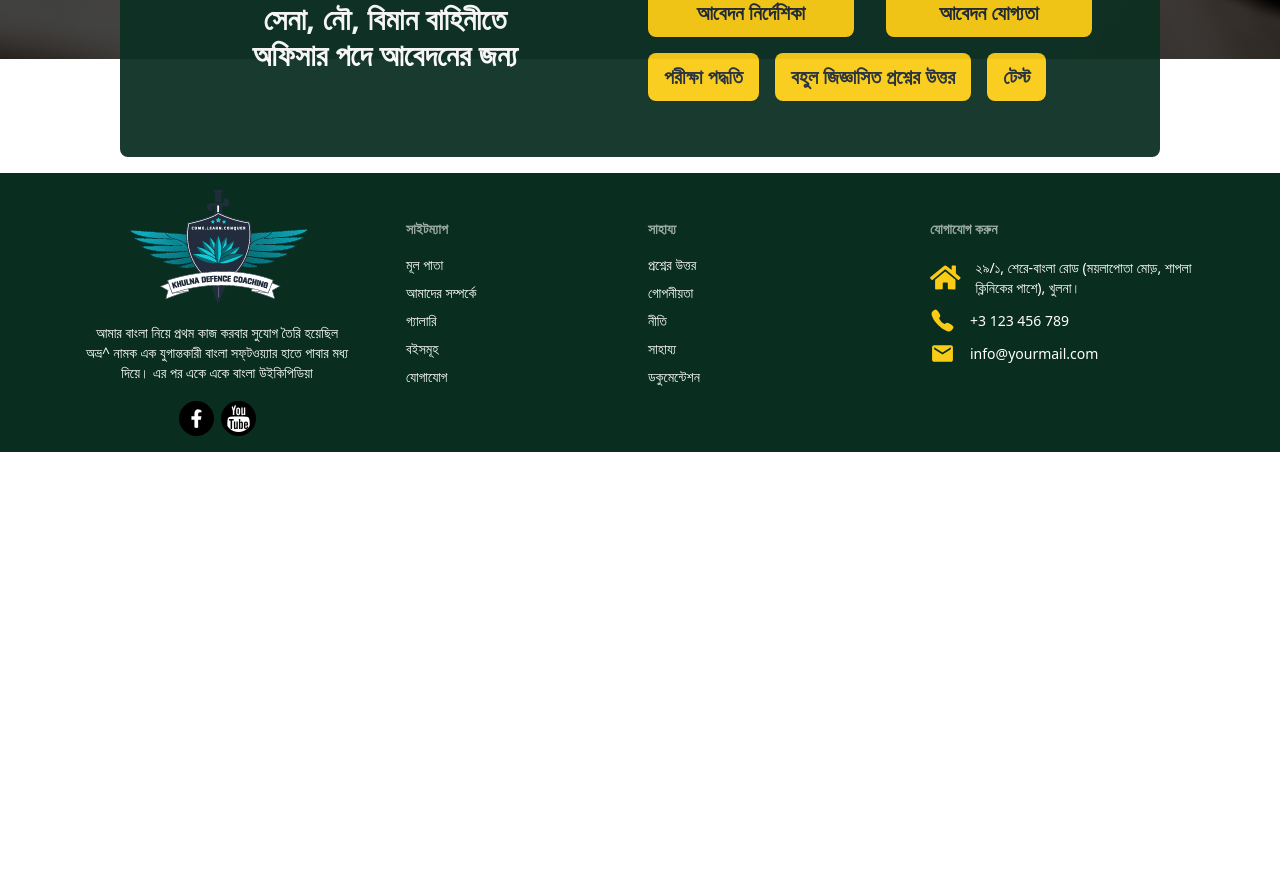
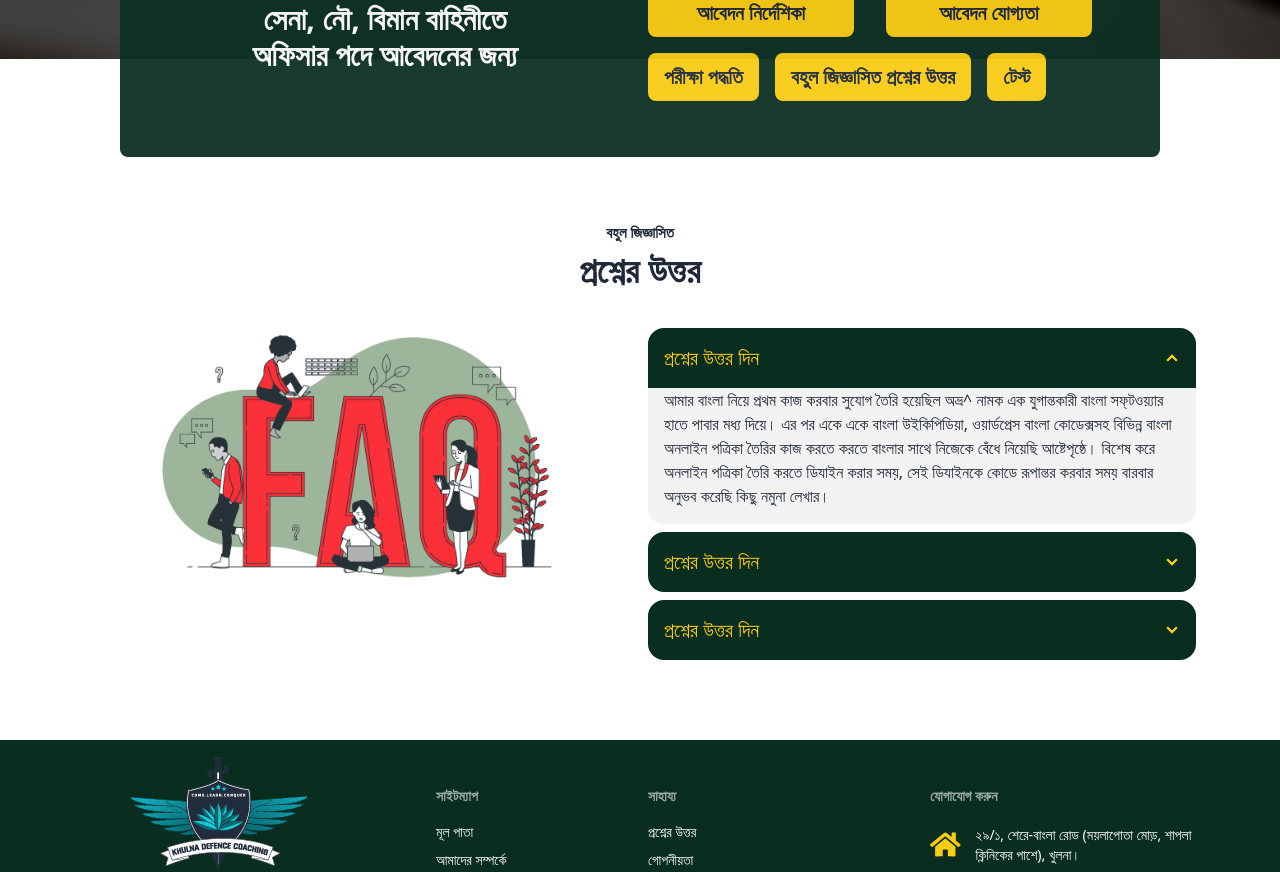
Before and after one commit to Abdullah-Al-Akash/khulna-defence-academy-client, a React (Vite) app: page / in a window 1280 px wide. Shown: the part 1021-1893 px from the top of the page. Before the commit the page ends 1473 px from the top, so only its background shows below. Built offline with nearby package versions, Linux system fonts and the light colour scheme.

Commit message:
Complete QA Section

```diff
--- a/package.json
+++ b/package.json
@@ -11,6 +11,7 @@
   },
   "dependencies": {
     "@react-icons/all-files": "^4.1.0",
+    "@szhsin/react-accordion": "^1.2.3",
     "localforage": "^1.10.0",
     "match-sorter": "^6.3.4",
     "react": "^18.2.0",
--- a/src/Pages/HomePage/HomePage.jsx
+++ b/src/Pages/HomePage/HomePage.jsx
@@ -1,12 +1,14 @@
 import React from "react";
 import Banner from "./Banner";
 import ApplySection from "./ApplySection";
+import QAPage from "../QAPage/QAPage";
 
 const HomePage = () => {
   return (
     <div>
       <Banner></Banner>
       <ApplySection></ApplySection>
+      <QAPage></QAPage>
     </div>
   );
 };
--- /dev/null
+++ b/src/Pages/QAPage/QAPage.jsx
@@ -0,0 +1,71 @@
+import React from "react";
+import FAQ from "../../assets/faq.png";
+
+const QAPage = () => {
+  return (
+    <div className="md:px-[84px] py-12">
+      <h3 className="text-center font-bold text-[15px]">বহুল জিজ্ঞাসিত</h3>
+      <h1 className="text-center font-bold text-[35px]">প্রশ্নের উত্তর</h1>
+      <div className="grid md:grid-cols-2 grid-cols-1 gap-4 py-8">
+        <div>
+          <img className="w-3/4 mx-auto" src={FAQ} alt="" />
+        </div>
+        <div>
+          <div className="collapse collapse-arrow bg-base-200">
+            <input type="radio" name="my-accordion-2" defaultChecked />
+            <div className="collapse-title text-xl font-medium text-yellow-400 bg-[#092e20]">
+              প্রশ্নের উত্তর দিন
+            </div>
+            <div className="collapse-content">
+              <p>
+                আমার বাংলা নিয়ে প্রথম কাজ করবার সুযোগ তৈরি হয়েছিল অভ্র^ নামক এক
+                যুগান্তকারী বাংলা সফ্‌টওয়্যার হাতে পাবার মধ্য দিয়ে। এর পর একে
+                একে বাংলা উইকিপিডিয়া, ওয়ার্ডপ্রেস বাংলা কোডেক্সসহ বিভিন্ন বাংলা
+                অনলাইন পত্রিকা তৈরির কাজ করতে করতে বাংলার সাথে নিজেকে বেঁধে
+                নিয়েছি আষ্টেপৃষ্ঠে। বিশেষ করে অনলাইন পত্রিকা তৈরি করতে ডিযাইন
+                করার সময়, সেই ডিযাইনকে কোডে রূপান্তর করবার সময় বারবার অনুভব
+                করেছি কিছু নমুনা লেখার।
+              </p>
+            </div>
+          </div>
+          <div className="collapse collapse-arrow bg-base-200 mt-2">
+            <input type="radio" name="my-accordion-2" />
+            <div className="collapse-title text-xl font-medium text-yellow-400 bg-[#092e20]">
+              প্রশ্নের উত্তর দিন
+            </div>
+            <div className="collapse-content">
+              <p>
+                আমার বাংলা নিয়ে প্রথম কাজ করবার সুযোগ তৈরি হয়েছিল অভ্র^ নামক এক
+                যুগান্তকারী বাংলা সফ্‌টওয়্যার হাতে পাবার মধ্য দিয়ে। এর পর একে
+                একে বাংলা উইকিপিডিয়া, ওয়ার্ডপ্রেস বাংলা কোডেক্সসহ বিভিন্ন বাংলা
+                অনলাইন পত্রিকা তৈরির কাজ করতে করতে বাংলার সাথে নিজেকে বেঁধে
+                নিয়েছি আষ্টেপৃষ্ঠে। বিশেষ করে অনলাইন পত্রিকা তৈরি করতে ডিযাইন
+                করার সময়, সেই ডিযাইনকে কোডে রূপান্তর করবার সময় বারবার অনুভব
+                করেছি কিছু নমুনা লেখার।
+              </p>
+            </div>
+          </div>
+          <div className="collapse collapse-arrow bg-base-200 mt-2">
+            <input type="radio" name="my-accordion-2" />
+            <div className="collapse-title text-xl font-medium text-yellow-400 bg-[#092e20]">
+              প্রশ্নের উত্তর দিন
+            </div>
+            <div className="collapse-content">
+              <p>
+                আমার বাংলা নিয়ে প্রথম কাজ করবার সুযোগ তৈরি হয়েছিল অভ্র^ নামক এক
+                যুগান্তকারী বাংলা সফ্‌টওয়্যার হাতে পাবার মধ্য দিয়ে। এর পর একে
+                একে বাংলা উইকিপিডিয়া, ওয়ার্ডপ্রেস বাংলা কোডেক্সসহ বিভিন্ন বাংলা
+                অনলাইন পত্রিকা তৈরির কাজ করতে করতে বাংলার সাথে নিজেকে বেঁধে
+                নিয়েছি আষ্টেপৃষ্ঠে। বিশেষ করে অনলাইন পত্রিকা তৈরি করতে ডিযাইন
+                করার সময়, সেই ডিযাইনকে কোডে রূপান্তর করবার সময় বারবার অনুভব
+                করেছি কিছু নমুনা লেখার।
+              </p>
+            </div>
+          </div>
+        </div>
+      </div>
+    </div>
+  );
+};
+
+export default QAPage;
--- a/src/Shared/Footer/Footer.jsx
+++ b/src/Shared/Footer/Footer.jsx
@@ -28,7 +28,7 @@ const Footer = () => {
             </div>
           </div>
         </nav>
-        <nav className="text-white md:ms-[40px] mt-[30px]">
+        <nav className="text-white md:ms-[70px] mt-[30px]">
           <h6 className="footer-title ">সাইটম্যাপ</h6>
           <a className="link link-hover  hover:text-yellow-500">মূল পাতা</a>
           <a className="link link-hover  hover:text-yellow-500">
```
Also changed, not shown: src/assets/faq.png (renamed from src/assets/FAQs-bro.fb48d41e48a5c14a28ec.png), 1 other file (tests, documents, lock files or other folders).
